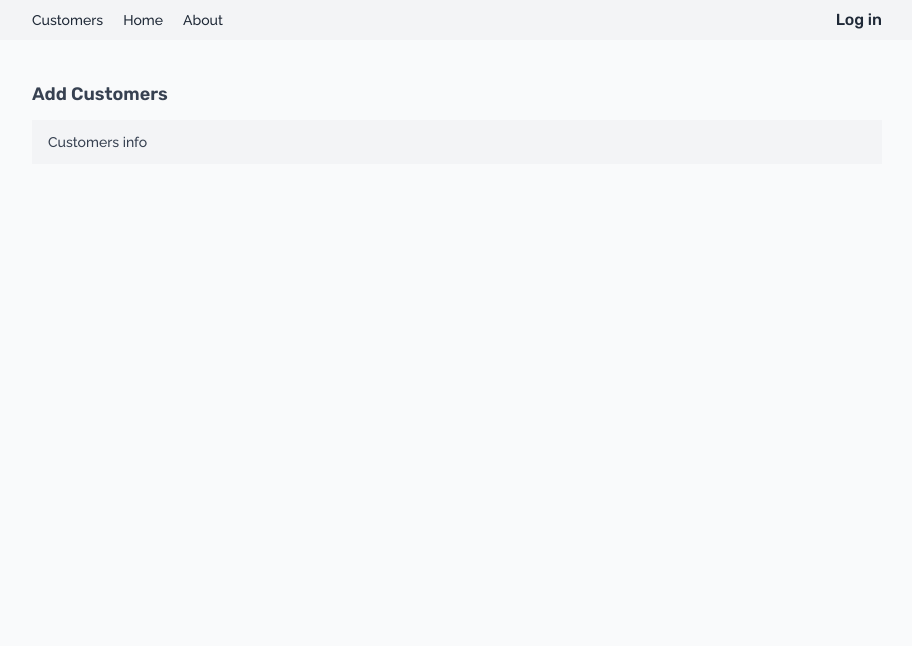
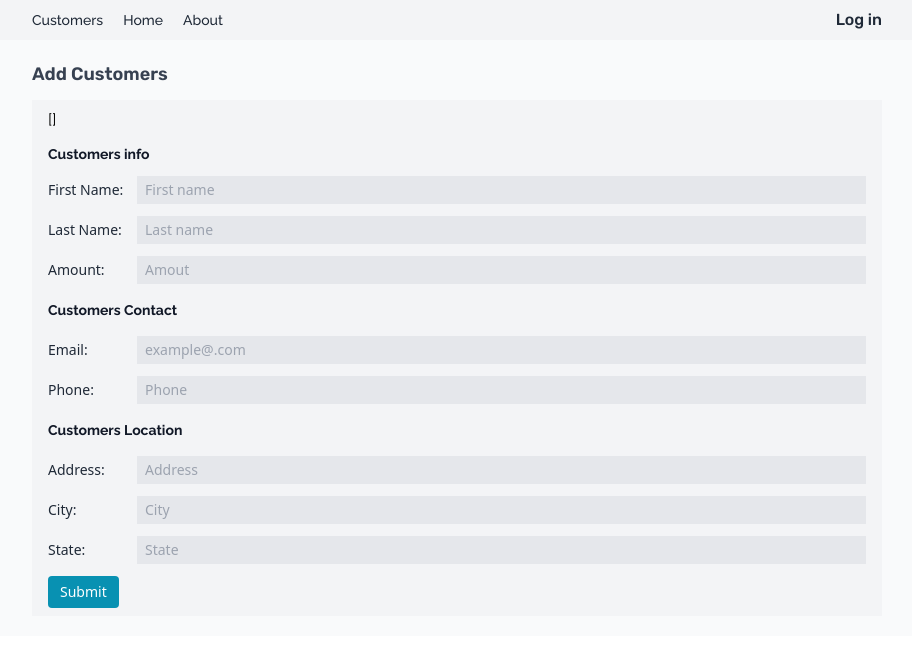
Before and after one commit to mdarmanbd/customer_manager_vue, a Vue app: page /Customers in a window 1280 px wide. Shown: the top 646 px of the page, without its empty margins (183-1095 px from the left). Built offline with nearby package versions, Linux system fonts and the light colour scheme.

Commit message:
design the add customers pages and also validation the customers form validation

```diff
--- a/src/components/Customers.vue
+++ b/src/components/Customers.vue
@@ -1,15 +1,112 @@
 <script setup>
+import {ref, reactive} from 'vue'
+
+const addCustomersParse = JSON.parse(localStorage.getItem('addCustomers')) || []
+
+const addCustomers = reactive(addCustomersParse)
+const firstName = ref('')
+const lastName = ref('')
+const amout = ref()
+const email = ref('')
+const phone = ref()
+const address = ref()
+const city = ref()
+const state = ref()
+const isPhoneNumerError = ref(false)
+
+const submitButton = () => {
+
+    const regexPhone = /^\d{11}$/;
+
+    if(regexPhone.test(phone.value)){
+        isPhoneNumerError.value = false
+
+        addCustomers.push({
+            id: addCustomers.length + 1,
+            firstName: firstName.value,
+            lastName: lastName.value,
+            amout: amout.value,
+            email: email.value,
+            phone: phone.value,
+            address: address.value,
+            city: city.value,
+            state: state.value
+        })
+
+        localStorage.setItem('addCustomers', JSON.stringify(addCustomers))
+
+        firstName.value = ''
+        lastName.value = ''
+        amout.value =
+        email.value = ''
+        phone.value =
+        address.value = ''
+        city.value = ''
+        state.value = ''
+
+    }else{
+        isPhoneNumerError.value = true
+    }
+
+
+
+}
 
 </script>
 
 <template>
-  <div class="bg-gray-50">
-        <div class="w-[850px] m-auto h-screen overflow-y-auto pt-10">
-            <h3 class="text-lg font-semibold text-gray-700">Add Customers</h3>
-            <div class="bg-gray-100 py-3 px-4 mt-3">
-                <p class="text-sm text-gray-700 font-medium">Customers info</p>
-                <form>
+  <div class="bg-gray-50 ">
+        <div class="w-[850px]  m-auto py-5">
+            <h3 class="text-lg font-semibold text-gray-700 ">Add Customers</h3>
+            <div class="bg-gray-100 py-2 px-4 mt-3 ">
+                <p>{{ addCustomers }}</p>
+                <p class="text-sm text-gray-900 font-bold my-3">Customers info</p>
+                <form @submit.prevent="submitButton()">
+                    <div class="flex items-center">
+                        <label class="text-sm text-gray-800 font-medium block w-[100px]">First Name: </label>
+                        <input v-model="firstName" type="text" required class="focus:outline focus:outline-gray-400 text-sm font-normal w-full py-1 pl-2 bg-gray-200" placeholder="First name">
+                    </div>
+                    <div class="flex items-center mt-3">
+                        <label class="text-sm text-gray-800 font-medium w-[100px] block ">Last Name: </label>
+                        <input v-model="lastName" type="text" class="focus:outline focus:outline-gray-400 text-sm font-normal w-full py-1 pl-2 bg-gray-200" placeholder="Last name">
+                    </div>
 
+                    <div class="flex items-center mt-3">
+                        <label class="text-sm text-gray-800 font-medium w-[100px] block ">Amount: </label>
+                        <input v-model="amout" required type="number" class="focus:outline focus:outline-gray-400 text-sm font-normal w-full py-1 pl-2 bg-gray-200" placeholder="Amout">
+                    </div>
+
+                    <p class="text-sm text-gray-900 font-bold my-4">Customers Contact</p>
+
+                    <div class="flex items-center">
+                        <label class="text-sm text-gray-800 font-medium w-[100px] block ">Email: </label>
+                        <input v-model="email" type="email" required class="focus:outline focus:outline-gray-400 text-sm font-normal w-full py-1 pl-2 bg-gray-200" placeholder="example@.com">
+                    </div>
+
+                    <div class="flex items-center mt-3">
+                        <label class="text-sm text-gray-800 font-medium block w-[100px]">Phone: </label>
+                        <input v-model="phone" type="number" required :class="isPhoneNumerError ? 'border border-red-300' : '' " class="focus:outline focus:outline-gray-400 text-sm font-normal w-full py-1 pl-2 bg-gray-200" placeholder="Phone">
+                    </div>
+
+                    <p class="text-sm text-gray-900 font-bold my-4">Customers Location</p>
+
+                    <div class="flex items-center">
+                        <label class="text-sm text-gray-800 font-medium block w-[100px]">Address: </label>
+                        <input v-model="address" type="text" class="focus:outline focus:outline-gray-400 text-sm font-normal w-full py-1 pl-2 bg-gray-200" placeholder="Address">
+                    </div>
+                    <div class="flex items-center mt-3">
+                        <label class="text-sm text-gray-800 font-medium block w-[100px]">City: </label>
+                        <input v-model="city" type="text" class="focus:outline focus:outline-gray-400 text-sm font-normal w-full py-1 pl-2 bg-gray-200" placeholder="City">
+                    </div>
+                    <div class="flex items-center mt-3">
+                        <label class="text-sm text-gray-800 font-medium block w-[100px]">State: </label>
+                        <input v-model="state" type="text" class="focus:outline focus:outline-gray-400 text-sm font-normal w-full py-1 pl-2 bg-gray-200" placeholder="State">
+                    </div>
+
+
+                    <button type="submit" class="mt-3 text-sm bg-cyan-600 block items-center py-1.5 px-3 text-white font-normal rounded cursor-pointer">
+                        Submit
+                    </button>
                 </form>
             </div>
         </div>
--- a/src/components/Home.vue
+++ b/src/components/Home.vue
@@ -1,7 +1,18 @@
 <script setup>
+import {ref} from 'vue'
 
+const addCustomersParse = JSON.parse(localStorage.getItem('addCustomers'))
+const customers = addCustomersParse
 
-
+const isShowDemoCustomer = () =>{
+    let isShow = true
+    if(addCustomersParse){
+        isShow = false
+    }else{
+        isShow = true
+    }
+    return isShow
+}
 </script>
 
 <template>
@@ -14,7 +25,7 @@
                 </router-link>
 
             </div>
-            <input class="w-full focus:outline-none mt-8 bg-gray-100 broder text-sm font-normal border-gray-100 px-2 py-2" type="text" placeholder="Enter Last Name">
+            <input type="text" class="w-full focus:outline-none mt-8 bg-gray-200 broder text-sm font-normal border-gray-100 px-2 py-2" placeholder="Enter Last Name">
 
             <table class="table-auto w-full text-left mt-5">
                 <thead>
@@ -25,13 +36,24 @@
                     </tr>
                 </thead>
                 <tbody>
-                    <tr>
+                    <tr v-if="isShowDemoCustomer()">
                         <td class="pl-2 border-b border-gray-300 py-2 text-sm font-normal text-gray-800">Hello World</td>
                         <td class="border-b border-gray-300 py-2 text-sm font-normal text-gray-800">Hello World</td>
                         <td class="border-b border-gray-300 py-2 text-sm font-normal text-gray-800">Hello World</td>
                         <td class="border-b border-gray-300 py-2 flex justify-center m-auto ">
                             <button class="text-sm bg-gray-200 block items-center py-0.5 px-2 text-gray-800 font-medium rounded cursor-pointer">
-                                View
+                                Demo
+                            </button>
+                        </td>
+                    </tr>
+
+                    <tr v-for="customer in customers" :key="customer.id">
+                        <td class="pl-2 border-b border-gray-300 py-2 text-sm font-normal text-gray-800">{{ customer.firstName }}</td>
+                        <td class="border-b border-gray-300 py-2 text-sm font-normal text-gray-800">{{ customer.lastName }}</td>
+                        <td class="border-b border-gray-300 py-2 text-sm font-normal text-gray-800">{{ customer.email }}</td>
+                        <td class="border-b border-gray-300 py-2 flex justify-center pb-2">
+                            <button class="text-sm bg-gray-200 block items-center py-0.5 px-2 text-gray-800 font-medium rounded cursor-pointer">
+                                Click
                             </button>
                         </td>
                     </tr>
@@ -46,10 +68,12 @@
 
 
 <style scoped>
- tr:nth-child(even) {
-        background-color: #ebebeb;
+
+    tr:nth-child(even){
+        background-color: #f1f1f1;
     }
-    tr:nth-child(od) {
+    tr:nth-child(od){
         background-color: #fff;
     }
+
 </style>
--- a/src/components/Navbar.vue
+++ b/src/components/Navbar.vue
@@ -5,7 +5,7 @@
 </script>
 
 <template>
-    <div class="bg-gray-100 ">
+    <div class="bg-gray-100 sticky top-0 z-50">
         <div class="flex items-center w-[850px] m-auto py-2">
             <ul class="[&>li]:text-gray-800 flex space-x-5 [&>*]:text-sm [&>*]:font-rubik [&>*]:font-medium">
                 <li >
@@ -13,7 +13,6 @@
                 </li>
                 <li>
                     <router-link to="/">Home</router-link>
-
                 </li>
                 <li>
                     <router-link to="/About">About</router-link>
```
